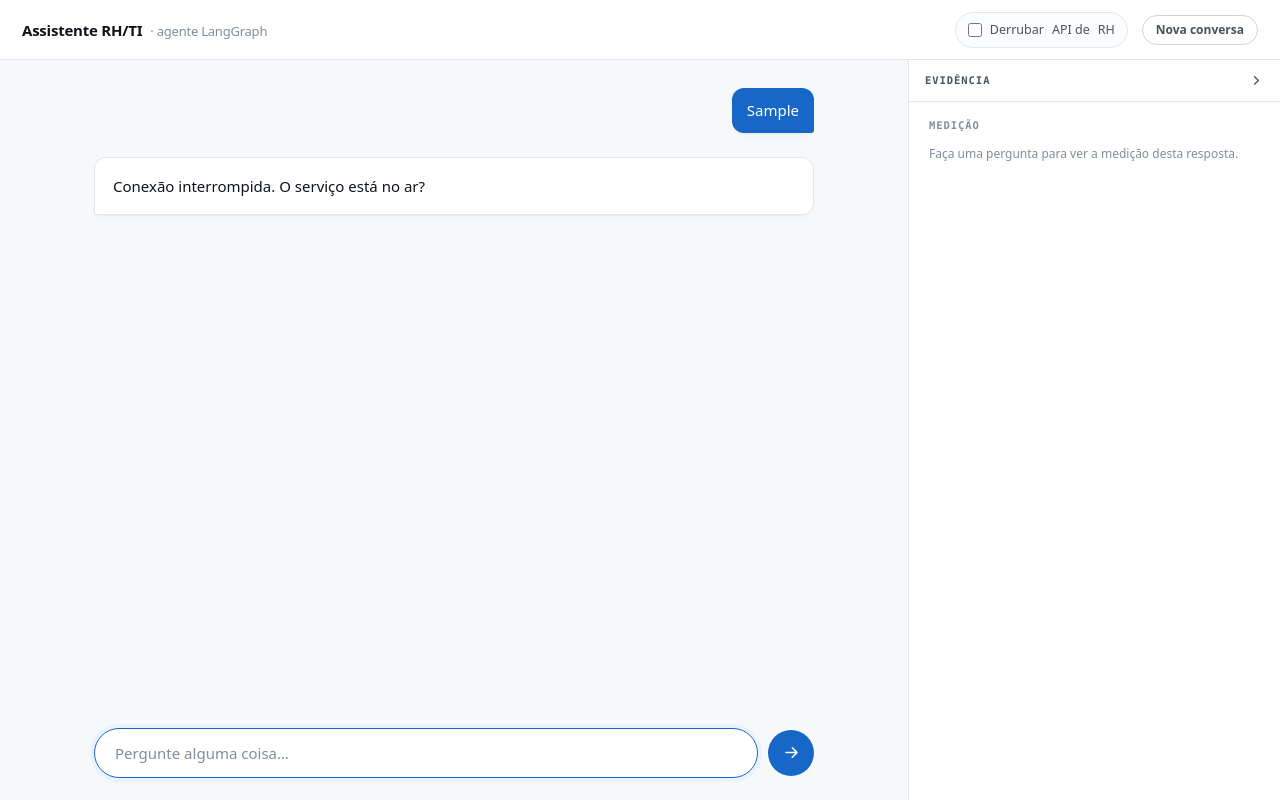
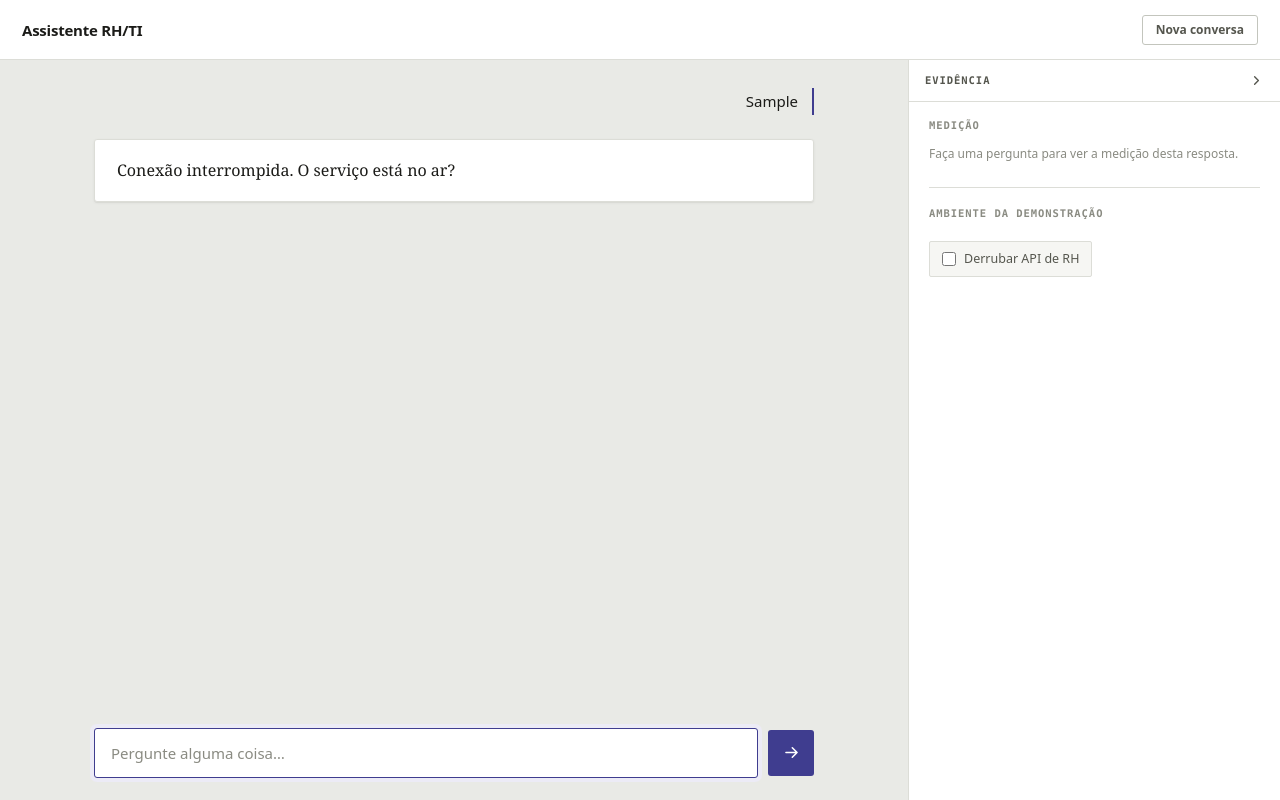
Before and after one commit to nittts/ai-agent, a website: page public/index.html in a window 1280 px wide. Both pictures are taken after typing "Sample" into the empty fields and a click on the button "Perguntar". Drawn offline with Linux system fonts and the light colour scheme; no server answers.

Commit message:
Console deixa de parecer app de chat generico e vira documento interno
Critica recebida: "parece vibe coded". Procede, e da para apontar onde.

O que denunciava: --accent #1667c7, o azul-SaaS padrao; system-ui em tudo, sem
personalidade tipografica; border-radius 999px no campo com botao circular, que
e a silhueta literal do ChatGPT; bolha azul a direita e card branco a esquerda,
que e iMessage; e 12px de raio em tudo, arredondamento por reflexo e nao por
escolha.

O que ja estava certo e ninguem tinha notado: as linhas pontilhadas do painel.
Isso e recurso de FORMULARIO IMPRESSO e vem do mundo do assunto — foi de onde
parti.

Direcao: documento interno, nao mensageiro. A mesa e cinza, cada resposta e uma
folha. O corpo da resposta e SERIFADO, e nao por enfeite: o que esta ali e
extrato de politica com referencia numerada, e a serifa separa o que o sistema
AFIRMA (documento) do que ele apenas rotula (interface, em sans). A pergunta
perde a bolha colorida e vira registro alinhado a direita com um filete da cor
do carimbo. A citacao vira nota sobrescrita, como num parecer. Cantos caem para
3px. O acento sai do azul-SaaS para azul-carimbo (#3f3d8f), que e a tinta de
documento oficial e nao colide com o verde de "ok" nem com o ambar de aviso.

Segunda mudanca, pedida junto: modelo ativo, estado do cache e o interruptor de
falha SAIRAM do cabecalho. Sao configuracao de demonstracao, nao do produto —
no topo competiam com a conversa e sugeriam que o usuario devia se importar com
qual LLM responde. Foram para o fim do painel de evidencia, numa secao
"Ambiente da demonstracao", e agora somem junto com ele quando e recolhido. O
cabecalho ficou com identidade e a unica acao que e do usuario: nova conversa.

Verificado em navegador nos dois temas e em 320px: header com 2 filhos, resposta
em ui-serif, pergunta sem preenchimento, campo com 3px de raio, zero erro de
console. 231 testes passando, typecheck e lint limpos.

```diff
--- a/public/index.html
+++ b/public/index.html
@@ -36,51 +36,53 @@
       :root {
         color-scheme: light dark;
 
-        --bg: #f7f8fa;
+        --bg: #e9eae6;
         --panel: #ffffff;
-        --panel-alt: #fbfcfd;
-        --ink: #0f1319;
-        --ink-2: #4a5361;
-        --ink-3: #838d9c;
-        --line: #e3e7ed;
-        --line-2: #cdd4de;
+        --panel-alt: #f6f6f3;
+        --ink: #1b1b18;
+        --ink-2: #55564e;
+        --ink-3: #8a8b82;
+        --line: #dcddd7;
+        --line-2: #c3c5bd;
 
-        --accent: #1667c7;
-        --accent-ink: #0d4f9e;
-        --accent-wash: #eaf2fd;
-        --ok: #0f7346;
-        --ok-wash: #e4f4ec;
-        --warn: #8d5406;
-        --warn-wash: #fdf0dc;
-        --quiet: #5a6472;
+        --accent: #3f3d8f;
+        --accent-ink: #2e2c6e;
+        --accent-wash: #ecebf6;
+        --ok: #1c6b45;
+        --ok-wash: #e3efe8;
+        --warn: #8a5209;
+        --warn-wash: #f7edda;
+        --quiet: #6b6c63;
 
-        --font: ui-sans-serif, system-ui, -apple-system, 'Segoe UI', Roboto, sans-serif;
+        --ui: ui-sans-serif, system-ui, -apple-system, 'Segoe UI', Roboto, sans-serif;
+        --font: var(--ui);
+        --doc: ui-serif, Charter, 'Bitstream Charter', 'Iowan Old Style', 'Source Serif 4', Georgia, serif;
         --mono: ui-monospace, 'SF Mono', 'JetBrains Mono', Menlo, Consolas, monospace;
 
-        --r: 12px;
-        --r-sm: 8px;
-        --shadow: 0 1px 2px rgb(15 19 25 / 0.04), 0 4px 12px -6px rgb(15 19 25 / 0.08);
+        --r: 3px;
+        --r-sm: 2px;
+        --shadow: 0 1px 0 rgb(27 27 24 / 0.04), 0 1px 3px rgb(27 27 24 / 0.06);
       }
 
       @media (prefers-color-scheme: dark) {
         :root {
-          --bg: #0b0e12;
-          --panel: #12161c;
-          --panel-alt: #151a21;
-          --ink: #e9ecf1;
-          --ink-2: #a3adbb;
-          --ink-3: #6f7a89;
-          --line: #222932;
-          --line-2: #333c48;
+          --bg: #16171a;
+          --panel: #1d1f23;
+          --panel-alt: #232529;
+          --ink: #e8e8e3;
+          --ink-2: #a9aaa2;
+          --ink-3: #757770;
+          --line: #2c2e33;
+          --line-2: #3c3f45;
 
-          --accent: #63b0f5;
-          --accent-ink: #8cc7fb;
-          --accent-wash: #10233a;
-          --ok: #56c08a;
-          --ok-wash: #0e2a1e;
-          --warn: #d9a24b;
-          --warn-wash: #2a2114;
-          --quiet: #99a3b1;
+          --accent: #9b98ee;
+          --accent-ink: #b6b3f5;
+          --accent-wash: #23224a;
+          --ok: #5cbb8b;
+          --ok-wash: #16301f;
+          --warn: #d5a054;
+          --warn-wash: #2b2213;
+          --quiet: #8c8e86;
 
           --shadow: 0 1px 2px rgb(0 0 0 / 0.5), 0 8px 24px -12px rgb(0 0 0 / 0.6);
         }
@@ -158,7 +160,7 @@
         gap: 6px;
         padding: 5px 10px;
         border: 1px solid var(--line);
-        border-radius: 999px;
+        border-radius: var(--r-sm);
         background: var(--panel-alt);
         font: 500 11.5px/1 var(--mono);
         color: var(--ink-2);
@@ -178,7 +180,7 @@
         gap: 8px;
         padding: 7px 12px;
         border: 1px solid var(--line);
-        border-radius: 999px;
+        border-radius: var(--r-sm);
         font-size: 12.5px;
         color: var(--ink-2);
         cursor: pointer;
@@ -194,7 +196,7 @@
         color: var(--ink-2);
         background: var(--panel);
         border: 1px solid var(--line-2);
-        border-radius: 999px;
+        border-radius: var(--r);
         padding: 8px 13px;
         cursor: pointer;
         transition: color 120ms, border-color 120ms;
@@ -283,26 +285,42 @@
       .chip:active { transform: translateY(1px); }
 
       /* ---------------- turns ---------------- */
+      /*
+        A pergunta não é uma bolha colorida.
+
+        Bolha azul à direita é a linguagem do iMessage, e este produto não é um
+        mensageiro — é um balcão de atendimento interno. A pergunta fica como um
+        registro: alinhada à direita, sem preenchimento, marcada por um filete da
+        cor do carimbo. Toda a cor da tela sobra para o que importa.
+      */
       .q {
         justify-self: end;
-        max-width: 85%;
+        max-width: 82%;
         margin-left: auto;
-        background: var(--accent);
-        color: #fff;
-        padding: 11px 15px;
-        border-radius: var(--r) var(--r) 3px var(--r);
-        font-weight: 500;
-        line-height: 1.5;
-        box-shadow: var(--shadow);
+        padding: 2px 14px 2px 0;
+        border-right: 2px solid var(--accent);
+        color: var(--ink);
+        font: 500 15px/1.5 var(--ui);
+        text-align: right;
       }
 
+      /*
+        A resposta é uma FOLHA sobre a mesa, e o texto dela é serifado.
+
+        Não é enfeite: o que está ali é extrato de política interna, com
+        referência numerada. Serifa é a letra desse tipo de texto, e ela separa
+        visualmente o que o sistema AFIRMA (documento) do que ele apenas rotula
+        (interface, em sans).
+      */
       .a {
         background: var(--panel);
         border: 1px solid var(--line);
-        border-radius: var(--r) var(--r) var(--r) 3px;
-        padding: 16px 18px;
+        border-radius: var(--r);
+        padding: 18px 22px;
         box-shadow: var(--shadow);
-        animation: rise 240ms cubic-bezier(0.2, 0.8, 0.3, 1) both;
+        font: 16px/1.62 var(--doc);
+        color: var(--ink);
+        animation: rise 200ms cubic-bezier(0.2, 0.8, 0.3, 1) both;
       }
 
       /* Rendered Markdown. The model answers in Markdown, so the console parses
@@ -349,15 +367,13 @@
       .a[data-refused='true'] { color: var(--quiet); background: var(--panel-alt); }
       @keyframes rise { from { opacity: 0; transform: translateY(4px); } }
 
+      /* Nota de referência, como num parecer — não etiqueta colorida. */
       .cite {
-        display: inline-block;
-        font: 650 10.5px/1 var(--mono);
-        color: var(--accent-ink);
-        background: var(--accent-wash);
-        border-radius: 4px;
-        padding: 2px 5px;
-        vertical-align: 0.2em;
-        margin: 0 1px;
+        font: 600 11px/1 var(--mono);
+        color: var(--accent);
+        vertical-align: super;
+        font-size: 10px;
+        margin-left: 1px;
       }
 
       .caret::after {
@@ -401,9 +417,8 @@
         color: inherit;
         background: var(--panel);
         border: 1px solid var(--line-2);
-        border-radius: 999px;
-        padding: 13px 20px;
-        box-shadow: var(--shadow);
+        border-radius: var(--r);
+        padding: 13px 16px;
         transition: border-color 120ms, box-shadow 120ms;
       }
       .composer input::placeholder { color: var(--ink-3); }
@@ -416,7 +431,7 @@
         border: none;
         background: var(--accent);
         color: #fff;
-        border-radius: 999px;
+        border-radius: var(--r);
         width: 46px; height: 46px;
         display: grid;
         place-items: center;
@@ -553,8 +568,6 @@
         .brand { font-size: 14px; }
         .brand span, .wide-only { display: none; }
         .fact { font-size: 10.5px; padding: 4px 8px; }
-        /* O estado do cache aparece por resposta no painel; no header e redundante. */
-        .fact:nth-of-type(2) { display: none; }
         .switch { font-size: 11px; padding: 6px 9px; }
         .ghost { font-size: 11px; padding: 6px 10px; }
 
@@ -656,6 +669,9 @@
         display: -webkit-box; -webkit-line-clamp: 3; -webkit-box-orient: vertical; overflow: hidden;
       }
 
+      .env .facts { flex-direction: column; align-items: flex-start; gap: 7px; }
+      .env .switch { margin-top: 10px; }
+
       .unver-list { color: var(--warn); font-size: 12px; line-height: 1.55; }
       .unver-list div + div { margin-top: 6px; }
 
@@ -681,17 +697,7 @@
 
   <body>
     <header>
-      <div class="brand">Assistente RH/TI <span>· agente LangGraph</span></div>
-      <div class="facts" id="facts"></div>
-      <label class="switch" id="chaos-label" data-on="false" hidden>
-        <input type="checkbox" id="chaos" />
-        Derrubar<span class="wide-only"> API de</span> RH
-      </label>
-      <!--
-        A conversa sobrevive ao reload (sessionStorage), então é preciso um jeito
-        explícito de zerá-la. Sem isso, numa demo o contexto de uma pergunta
-        vaza para a próxima e o agente parece responder a coisa errada.
-      -->
+      <div class="brand">Assistente RH/TI</div>
       <button type="button" class="ghost" id="reset" hidden>
         Nova<span class="wide-only"> conversa</span>
       </button>
@@ -781,6 +787,23 @@
             <h2 class="label">Falhas</h2>
             <div class="warn-list" id="warnings"></div>
           </section>
+        <!--
+          Configuração de DEMONSTRAÇÃO, não do produto.
+
+          Modelo ativo, estado do cache e o interruptor de falha são instrumentos
+          de quem avalia. No cabeçalho eles competiam com a conversa e sugeriam
+          que o usuário devia se importar com qual LLM responde — não devia.
+          Aqui ficam junto do resto da evidência, e somem com ela quando o painel
+          é recolhido.
+        -->
+        <section id="sec-env" class="env">
+          <h2 class="label">Ambiente da demonstração</h2>
+          <div class="facts" id="facts"></div>
+          <label class="switch" id="chaos-label" data-on="false" hidden>
+            <input type="checkbox" id="chaos" />
+            Derrubar API de RH
+          </label>
+        </section>
         </div>
       </aside>
     </main>
```
